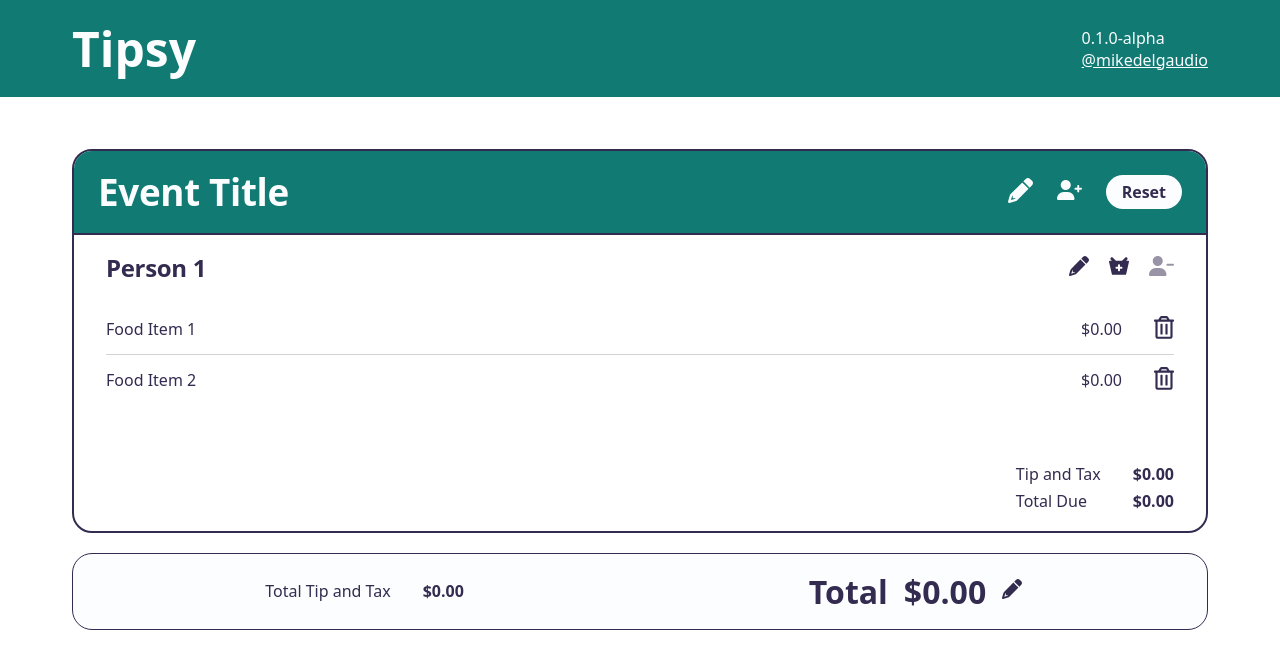
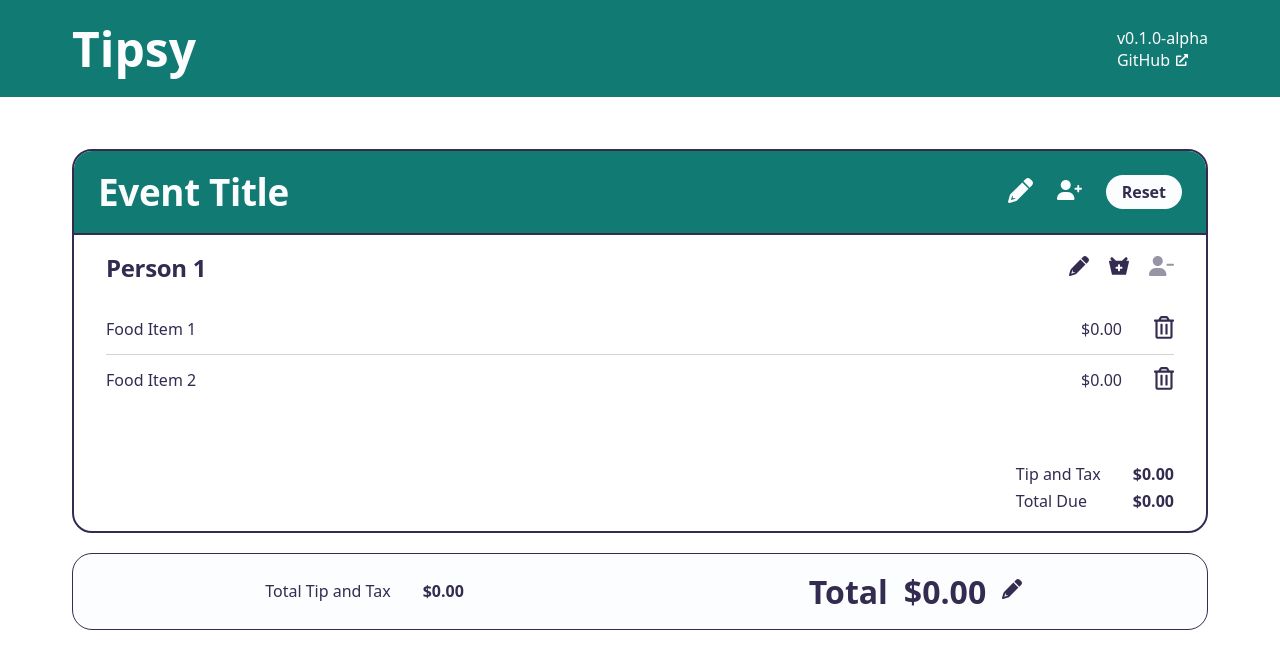
Before and after one commit to mikedelgaudio/tipsy, a React (Vite) app in the folder frontend/: page / in a window 1280 px wide. Shown: the top 668 px of the page. Built offline with nearby package versions, Linux system fonts and the light colour scheme.

Commit message:
fixing styling for links in navbar

```diff
--- a/frontend/src/components/Navbar/Navbar.css
+++ b/frontend/src/components/Navbar/Navbar.css
@@ -17,6 +17,14 @@ nav {
   color: var(--brand-x);
 }
 
-.nav-wrapper h1 {
+.nav-logo {
   font-size: clamp(2em, 2.5em + 1vw, 3em);
+  text-decoration: none;
+  font-weight: 600;
 }
+
+.nav-wrapper a {
+  display: flex;
+  gap: 0.35em;
+  align-items: center;
+}
--- a/frontend/src/components/Navbar/Navbar.tsx
+++ b/frontend/src/components/Navbar/Navbar.tsx
@@ -1,16 +1,22 @@
 import "./Navbar.css";
 import { APP_VERSION } from "../../utilities/variables";
+import ExternalLinkIcon from "../shared/icons/ExternalLinkIcon";
 
 function Navbar() {
   return (
     <nav>
       <div className="nav-container">
         <div className="nav-wrapper">
-          <h1>Tipsy</h1>
+          <a className="nav-logo" href="/">
+            Tipsy
+          </a>
           <div>
             <p>{APP_VERSION}</p>
             <a href="https://github.com/mikedelgaudio/tipsy" target="_blank">
-              @mikedelgaudio
+              GitHub
+              <span>
+                <ExternalLinkIcon className="icons icon-light icon-sm" />
+              </span>
             </a>
           </div>
         </div>
--- /dev/null
+++ b/frontend/src/components/shared/icons/ExternalLinkIcon.tsx
@@ -0,0 +1,14 @@
+function ExternalLinkIcon({ className }: { className: string }) {
+  return (
+    <svg
+      className={className}
+      aria-hidden="true"
+      xmlns="http://www.w3.org/2000/svg"
+      viewBox="0 0 512 512"
+    >
+      <path d="M432 320h-32a16 16 0 0 0-16 16v112H64V128h144a16 16 0 0 0 16-16V80a16 16 0 0 0-16-16H48a48 48 0 0 0-48 48v352a48 48 0 0 0 48 48h352a48 48 0 0 0 48-48V336a16 16 0 0 0-16-16ZM488 0H360c-21.37 0-32.05 25.91-17 41l35.73 35.73L135 320.37a24 24 0 0 0 0 34L157.67 377a24 24 0 0 0 34 0l243.61-243.68L471 169c15 15 41 4.5 41-17V24a24 24 0 0 0-24-24Z" />
+    </svg>
+  );
+}
+
+export default ExternalLinkIcon;
--- a/frontend/src/styles/buttons.css
+++ b/frontend/src/styles/buttons.css
@@ -5,7 +5,7 @@ button {
   text-decoration: none;
   cursor: pointer;
   background: transparent;
-  transition: color, fill, border, background-color 0.2s ease-in-out;
+  transition: color, fill, opacity, border, background-color 0.2s ease-in-out;
 }
 
 button:disabled {
@@ -27,16 +27,24 @@ button:disabled {
 .icons {
   width: 20px;
   fill: var(--brand-off);
+  opacity: 1;
+  transition: opacity 0.2s ease-in-out;
 }
 .icons:hover {
   fill: var(--brand);
+  opacity: 0.75;
 }
 
 .icon-light {
   fill: var(--brand-x);
 }
 .icon-light:hover {
-  fill: var(--brand-alt);
+  opacity: 0.75;
+  fill: var(--brand-x);
+}
+
+.icon-sm {
+  width: 12px;
 }
 
 .icon-xl {
--- a/frontend/src/styles/utilities.css
+++ b/frontend/src/styles/utilities.css
@@ -7,7 +7,6 @@
   display: flex;
   flex-flow: column wrap;
   gap: 0.25em;
-  /* max-width: 90%; */
 }
 
 .inputWrapper label {
@@ -24,7 +23,10 @@ input {
 
 a {
   color: var(--brand-x);
+  opacity: 1;
+  text-decoration: none;
+  transition: opacity 0.2s ease-in-out;
 }
 a:hover {
-  color: var(--brand-off);
+  opacity: 0.75;
 }
--- a/frontend/src/utilities/variables.ts
+++ b/frontend/src/utilities/variables.ts
@@ -1 +1 @@
-export const APP_VERSION = "0.1.0-alpha";
+export const APP_VERSION = "v0.1.0-alpha";
```
